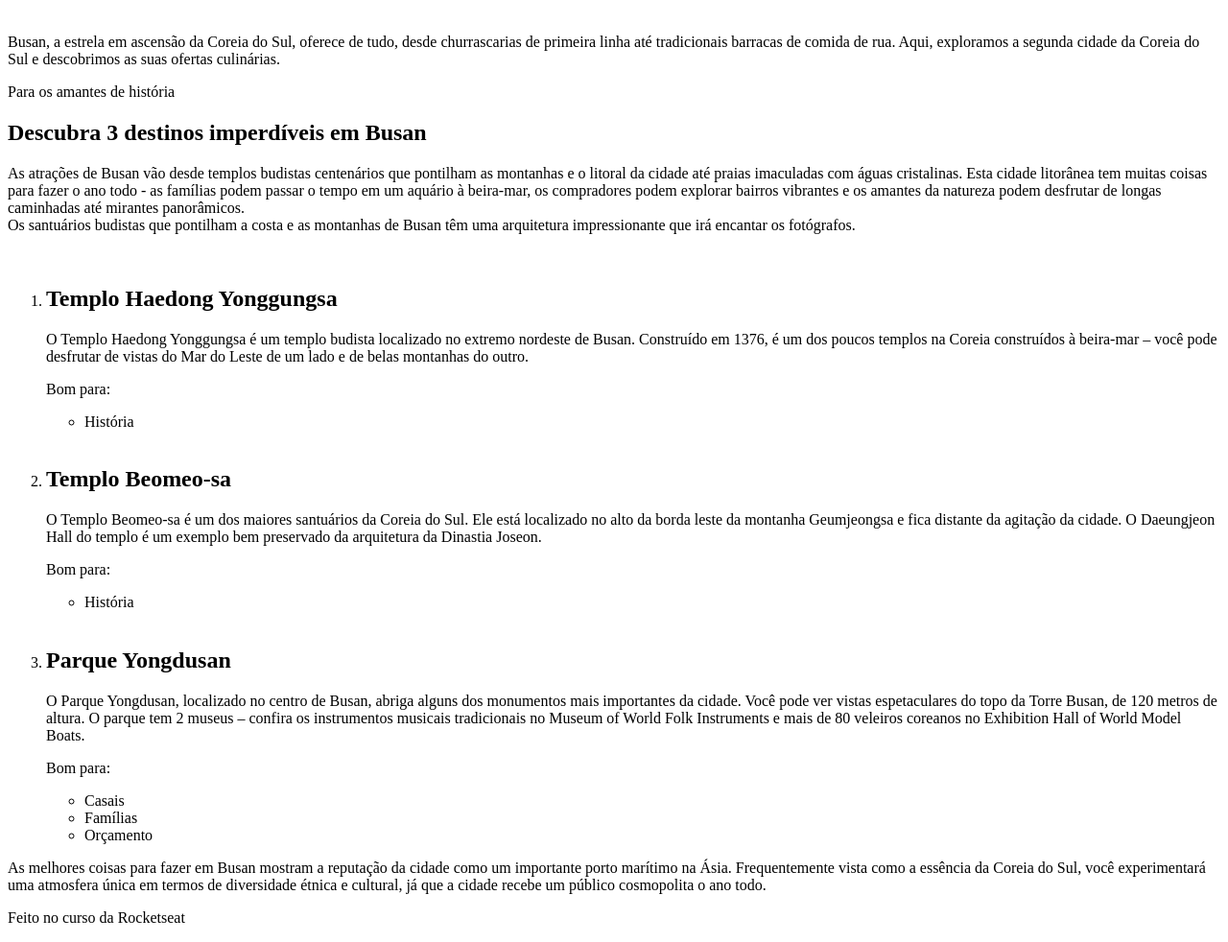
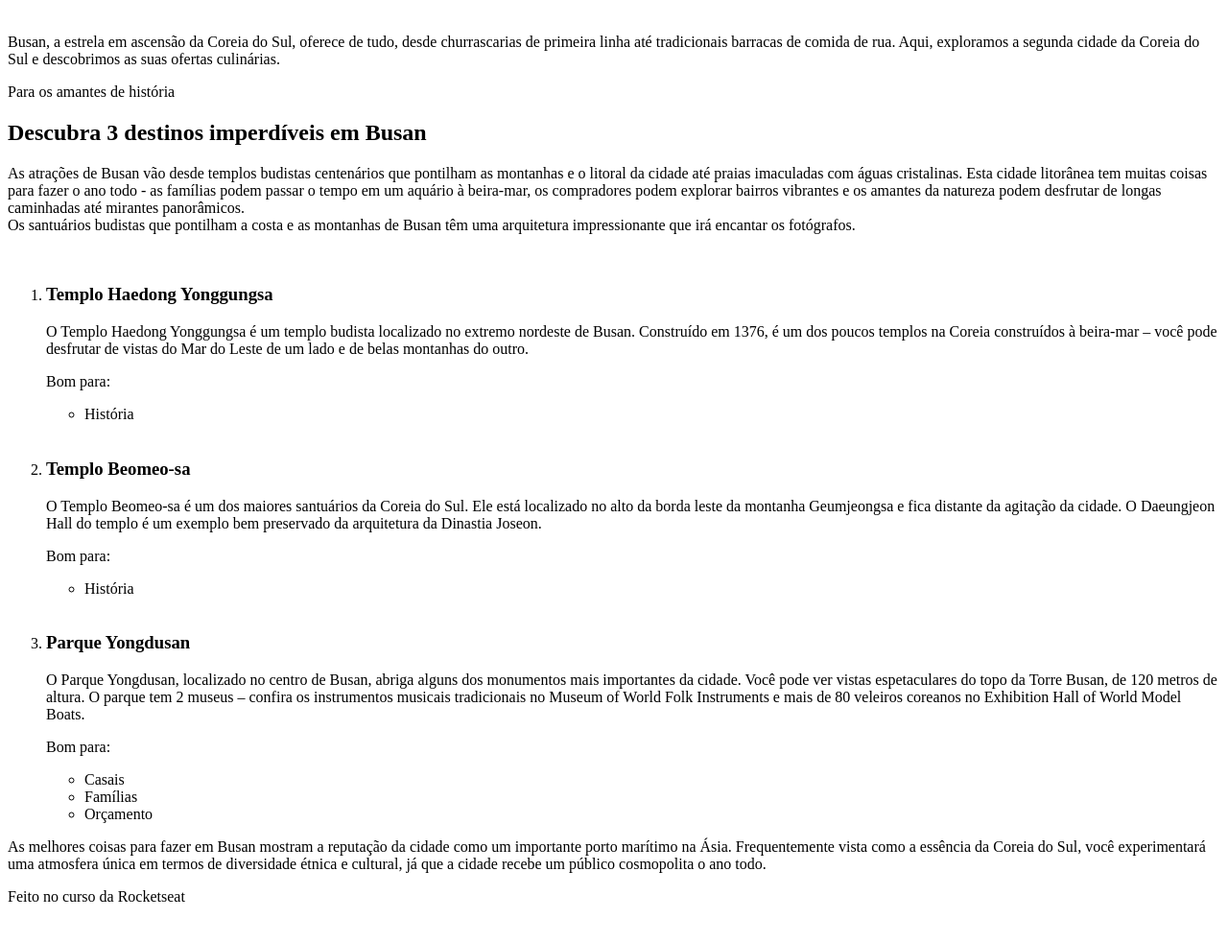
Before and after one commit to felipetrevisanic/PageLocaisTuristicos, a plain HTML site: page index.html in a window 1280 px wide. Shown: the part 113-1095 px from the top of the page at 96% size. After the commit the page ends 1073 px from the top, so only its background shows below. Drawn offline with Linux system fonts and the light colour scheme.

```diff
--- a/index.html
+++ b/index.html
@@ -23,7 +23,7 @@
             <ol>
                 <img src="" alt="">
                 <li>
-                    <h2>Templo Haedong Yonggungsa</h2>
+                    <h3>Templo Haedong Yonggungsa</h3>
                     <p>O Templo Haedong Yonggungsa é um templo budista localizado no extremo nordeste de Busan. Construído em 1376, é um dos poucos templos na Coreia construídos à beira-mar – você pode desfrutar de vistas do Mar do Leste de um lado e de belas montanhas do outro. </p>
                     <p>Bom para:</p>
                     <ul>
@@ -32,7 +32,7 @@
                 </li>
                 <img src="" alt="">
                 <li>
-                    <h2>Templo Beomeo-sa</h2>
+                    <h3>Templo Beomeo-sa</h3>
                     <p>O Templo Beomeo-sa é um dos maiores santuários da Coreia do Sul. Ele está localizado no alto da borda leste da montanha Geumjeongsa e fica distante da agitação da cidade. O Daeungjeon Hall do templo é um exemplo bem preservado da arquitetura da Dinastia Joseon.</p>
                     <p>Bom para:</p>
                     <ul>
@@ -41,7 +41,7 @@
                 </li>
                 <img src="" alt="">
                 <li>
-                    <h2>Parque Yongdusan</h2>
+                    <h3>Parque Yongdusan</h3>
                     <p>O Parque Yongdusan, localizado no centro de Busan, abriga alguns dos monumentos mais importantes da cidade. Você pode ver vistas espetaculares do topo da Torre Busan, de 120 metros de altura. O parque tem 2 museus – confira os instrumentos musicais tradicionais no Museum of World Folk Instruments e mais de 80 veleiros coreanos no Exhibition Hall of World Model Boats.</p>
                     <p>Bom para:</p>
                     <ul>
```
Also changed, not shown: 4 other files.
